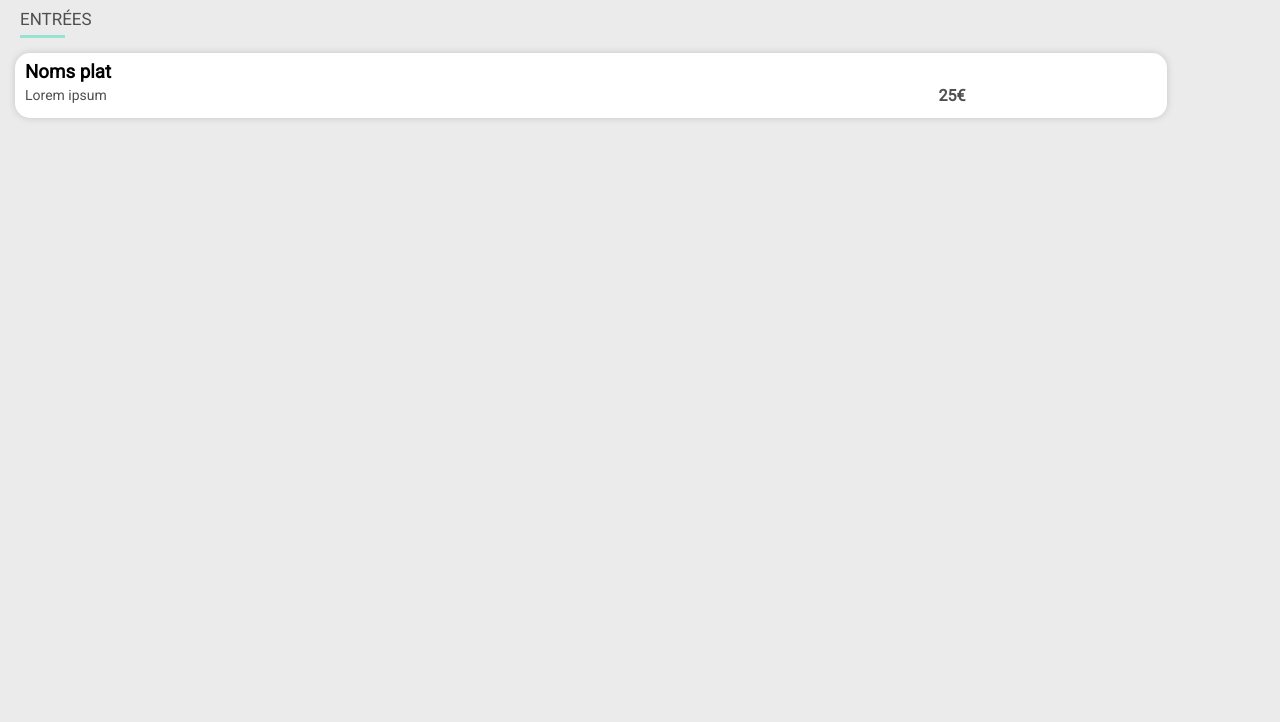
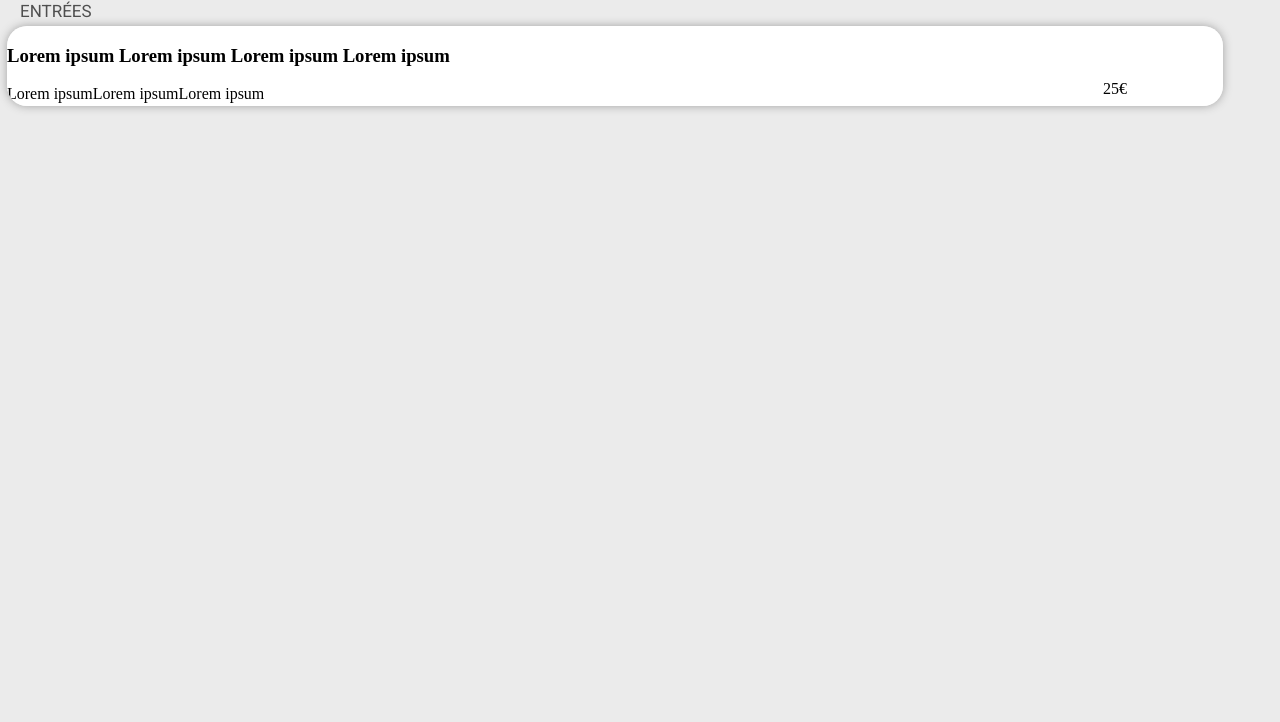
Before and after one commit to A-Rica/RicaAmandine_-_29102021, a website: page Index.html in a window 1280 px wide. Shown: the part 388-1110 px from the top of the page. Drawn offline with nearby package versions, Linux system fonts and the light colour scheme; a web font is replaced by a local one.

Commit message:
projet-3

```diff
--- a/Index.html
+++ b/Index.html
@@ -26,19 +26,19 @@
          <div class="corps-menu-ohmyfood"><h1>À la française </h1><a href="#"><i class="far fa-heart icon-heart"></i></a>
             <h2>Entrées</h2>
         <hr/>
-       <div class="cadre-menue">
-           <div class="noms-plat">
-               <h3>Noms plat</h3>
-               <p>Lorem ipsum</p>
-           </div>
-           <div class="prix-menue">
-               <p>25€</p>
-           </div>
-           <div class="anim-bouton"><div class="bouton-ok"><i class="fas fa-check-circle bouton-check"></i></div>
-           </div>
-       </div>
+        <section class="cadre-menue">
+            <div class="noms-plat">
+             <h3>Lorem ipsum Lorem ipsum Lorem ipsum Lorem ipsum</h3>
+              <p>Lorem ipsumLorem ipsumLorem ipsum</p>
+              <p class="prix-menue">25€</p>
+            </div>
+             <div class="anim-bouton">
+              <p class="bouton-ok">
+                <i class="fas fa-check-circle"></i>
+              </p>
+            </div>
+          </section>
     </div>
-
 
         </section>
          <!--Fin Corps-->
--- a/SCSS/main.scss
+++ b/SCSS/main.scss
@@ -44,6 +44,9 @@ img{
      height: 100%;
      border-radius: 40px 40px 0px 0px;
      top: 310px;
+
+}
+
      h1 {
       font-family: 'Shrikhand', cursive;
       margin-left: 20px;
@@ -87,61 +90,49 @@ img{
      }
 
      .cadre-menue{
+        width: 95%;
+        margin-left: 7px;
       display: flex;
+      cursor: pointer;
       overflow: hidden;
-         width: 90%;
-         height: 65px;
-         background: $white;
-         border-radius: 15px;
-         margin-top: 15px;
-         margin-left: 15px;
-         cursor: pointer;
-         font-family: 'Roboto' , sans-serif;
-         box-shadow: 0px 0px 7px $lightgrey;
+      box-shadow: 0px 0px 10px rgb(161, 161, 161);
+        border-radius: 20px;
+        &:hover > .anim-bouton{
+        width: 12%;
+        .bouton-ok{
+          transform: rotate(0deg);
+        }
+      }
+    }
 
     .noms-plat{
-             margin-top: -10px;
-             margin-left: 10px;
-             font-weight: bolder;
+       flex-grow: 1;
+      width: 50%;
+      background: white;
+      height: 80px;
+
+      p, h3{
             white-space: nowrap;
+        overflow: hidden;
         text-overflow: ellipsis;
-             p{
-                 color: $darkgrey;
-                 font-weight: lighter;
-                 font-size: 14px;
-                 margin-top: -15px;
       }
-         flex-grow: 1;
-         width: 80%;
     }
     .prix-menue{
-         width: 20%;
-         font-weight: bolder;
-         color: $darkgrey;
-            p{
-            position:relative;
-	         top:18px;
+       float: right;
+      width: 120px;
+      margin-top: -40px;
       }
-         }
+
      .anim-bouton{
        display: flex;
       width: 0;
-         transition: all 1s;
-         background: $couleur-tertiaire;
-         .bouton-check{
-            font-size: 30px;
-            margin: 50% 50% 50% 35%;
-            color: $white;
+      background: #99E2D0;
+      transition: all 2s;
+      .bouton-ok{
+        margin: auto;
+        color: white;
+        font-size: 25px;
+        transform: rotate(-360deg);
         transition: transform 1s ease-in-out;
-            transform: rotate(-360deg);
       }
      }
-        &:hover > .anim-bouton {
-            width: 20%;
-            .bouton-check {
-                transform: rotate(0deg);
-              }
-        }
-
-    }
-}
```
Also changed, not shown: CSS/style.css, 1 other file. Lines whose indentation alone changed are shown as unchanged.
